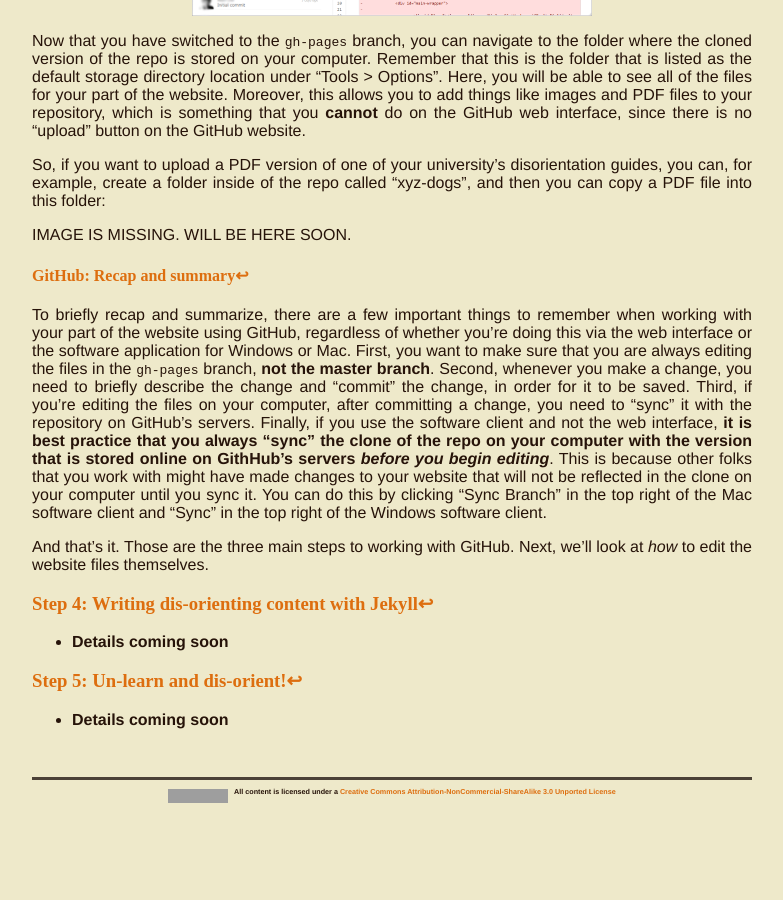
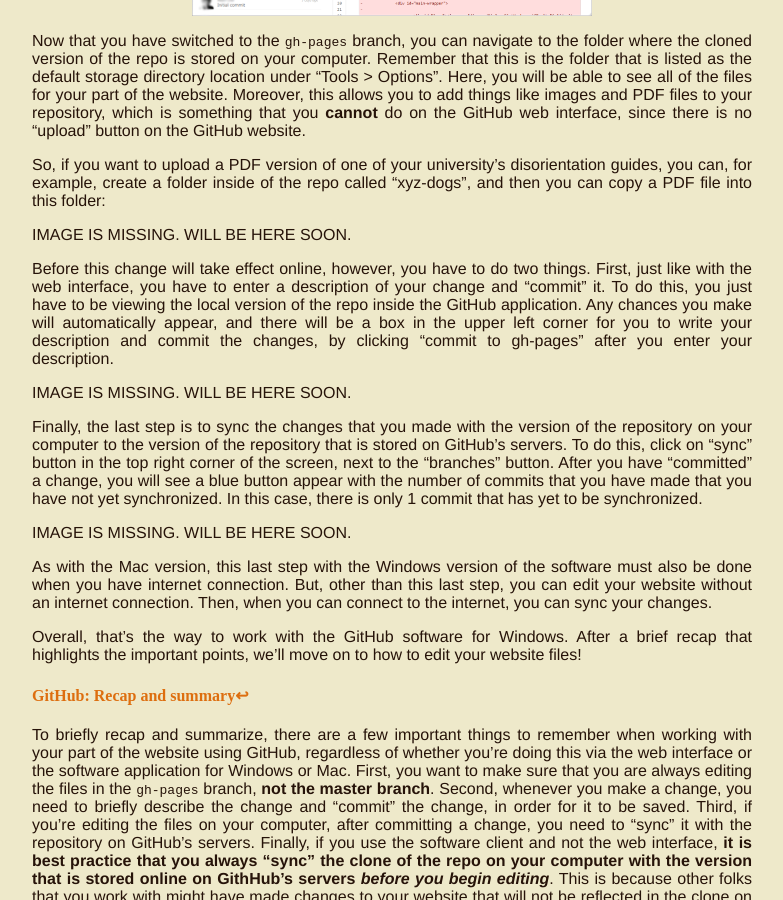
Before and after one commit to dis-orientation/dis-orientation.github.io, a Jekyll site: the page built from involved.md, in a window 1280 px wide and 900 px high, scrolled down 8263 px. Shown: the whole window, without its empty margins (248-1031 px from the left). Built offline with Jekyll 4.4.1, drawn with Linux system fonts in a browser that asks for light colours; Markdown is read by kramdown in place of the engine named in the settings; before the commit the page ends 9076 px from its top, so only the background shows below that; grey boxes are pictures that could not be loaded.

Commit message:
finished windows tutorial, but still need images

```diff
--- a/involved.md
+++ b/involved.md
@@ -177,6 +177,26 @@
 <img alt="git-mac-pdf" width="400" src="/images/git-mac-pdf.png" style="display:block; margin:0 auto;" />
 -->
 
+Before this change will take effect online, however, you have to do two things. First, just like with the web interface, you have to enter a description of your change and "commit" it. To do this, you just have to be viewing the local version of the repo inside the GitHub application. Any chances you make will automatically appear, and there will be a box in the upper left corner for you to write your description and commit the changes, by clicking "commit to gh-pages" after you enter your description.
+
+IMAGE IS MISSING. WILL BE HERE SOON.
+
+<!--
+<img alt="git-windows-commit" width="400" src="/images/git-windows-commit.png" style="display:block; margin:0 auto;" />
+-->
+
+Finally, the last step is to sync the changes that you made with the version of the repository on your computer to the version of the repository that is stored on GitHub's servers. To do this, click on "sync" button in the top right corner of the screen, next to the "branches" button. After you have "committed" a change, you will see a blue button appear with the number of commits that you have made that you have not yet synchronized. In this case, there is only 1 commit that has yet to be synchronized.
+
+IMAGE IS MISSING. WILL BE HERE SOON.
+
+<!--
+<img alt="git-windows-sync" width="400" src="/images/git-windows-sync.png" style="display:block; margin:0 auto;" />
+-->
+
+As with the Mac version, this last step with the Windows version of the software must also be done when you have internet connection. But, other than this last step, you can edit your website without an internet connection. Then, when you can connect to the internet, you can sync your changes.
+
+Overall, that's the way to work with the GitHub software for Windows. After a brief recap that highlights the important points, we'll move on to how to edit your website files!
+
 #### <a id="github-summary">GitHub: Recap and summary</a><a href="#toc">↩</a>
 
 To briefly recap and summarize, there are a few important things to remember when working with your part of the website using GitHub, regardless of whether you're doing this via the web interface or the software application for Windows or Mac. First, you want to make sure that you are always editing the files in the `gh-pages` branch, **not the master branch**. Second, whenever you make a change, you need to briefly describe the change and "commit" the change, in order for it to be saved. Third, if you're editing the files on your computer, after committing a change, you need to "sync" it with the repository on GitHub's servers. Finally, if you use the software client and not the web interface, **it is best practice that you always "sync" the clone of the repo on your computer with the version that is stored online on GithHub's servers _before you begin editing_**. This is because other folks that you work with might have made changes to your website that will not be reflected in the clone on your computer until you sync it. You can do this by clicking "Sync Branch" in the top right of the Mac software client and "Sync" in the top right of the Windows software client.
```
